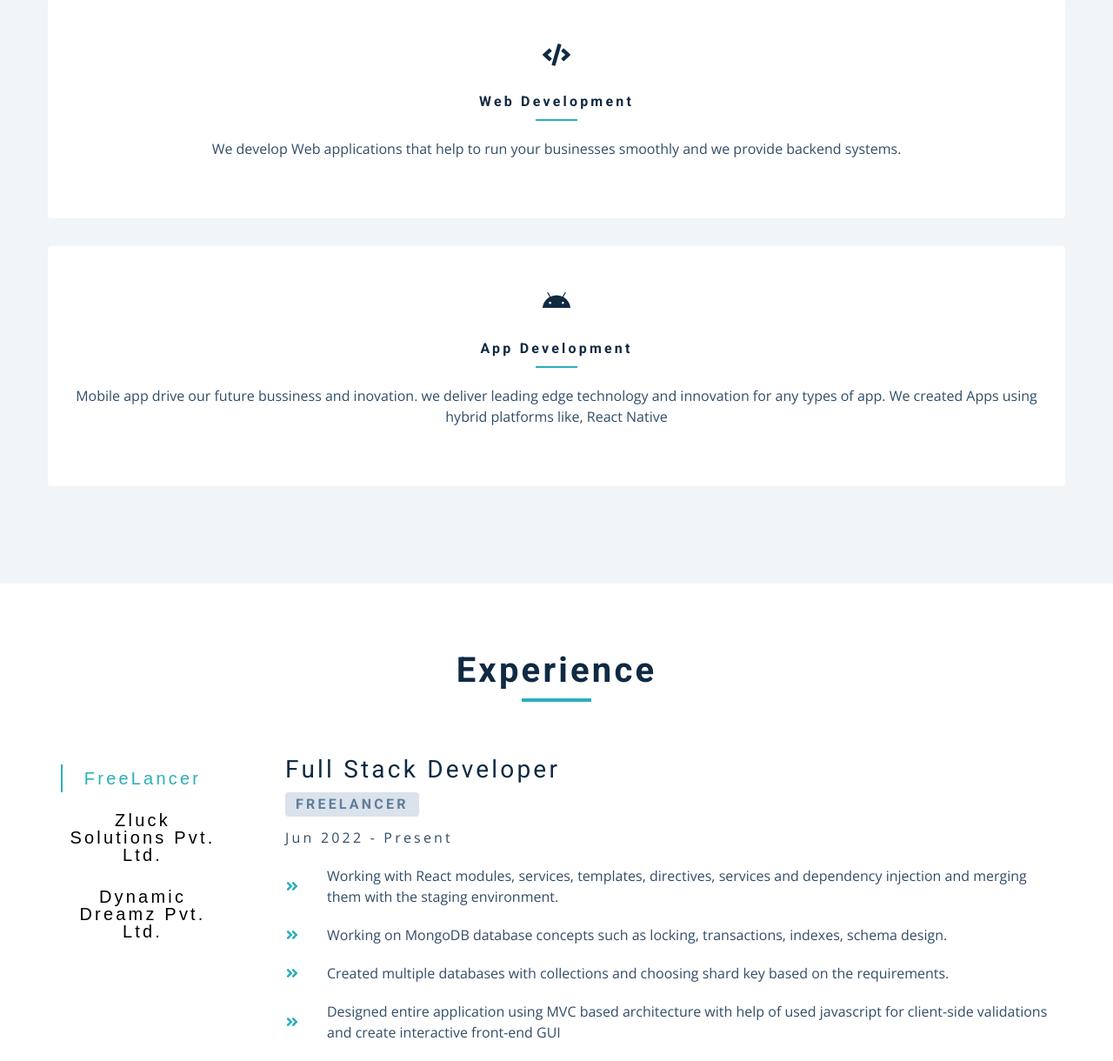
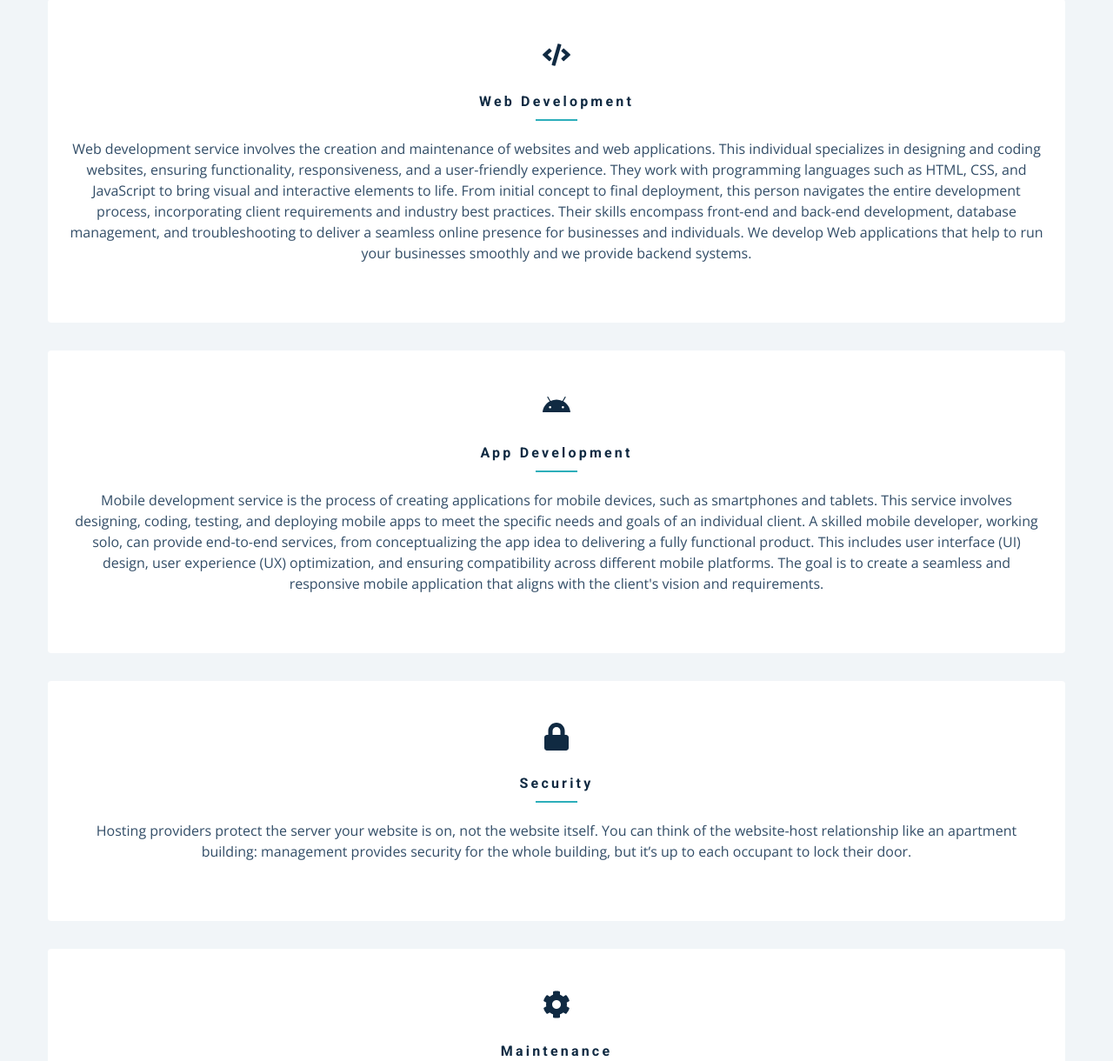
Before and after one commit to Tanypatil98/PortfolioWeb, a Gatsby site: page / in a window 1280 px wide. Shown: the part 1001-2221 px from the top of the page at 87% size. Built offline with nearby package versions, Linux system fonts and the light colour scheme; Gatsby itself is replaced by a stand-in of ours.

Commit message:
Update services.js

```diff
--- a/src/constants/services.js
+++ b/src/constants/services.js
@@ -1,17 +1,29 @@
 import React from "react"
-import { FaCode, FaSketch, FaAndroid } from "react-icons/fa"
+import { FaCode, FaSketch, FaAndroid, FaLock, FaCog } from "react-icons/fa"
 const services = [
   {
     id: 1,
     icon: <FaCode className="service-icon" />,
     title: "web development",
-    text: `We develop Web applications that help to run your businesses smoothly and we provide backend systems.`,
+    text: `Web development service involves the creation and maintenance of websites and web applications. This individual specializes in designing and coding websites, ensuring functionality, responsiveness, and a user-friendly experience. They work with programming languages such as HTML, CSS, and JavaScript to bring visual and interactive elements to life. From initial concept to final deployment, this person navigates the entire development process, incorporating client requirements and industry best practices. Their skills encompass front-end and back-end development, database management, and troubleshooting to deliver a seamless online presence for businesses and individuals. We develop Web applications that help to run your businesses smoothly and we provide backend systems.`,
   },
   {
     id: 2,
     icon: <FaAndroid className="service-icon" />,
     title: "app development",
-    text: `Mobile app drive our future bussiness and inovation. we deliver leading edge technology and innovation for any types of app. We created Apps using hybrid platforms like, React Native `,
+    text: `Mobile development service is the process of creating applications for mobile devices, such as smartphones and tablets. This service involves designing, coding, testing, and deploying mobile apps to meet the specific needs and goals of an individual client. A skilled mobile developer, working solo, can provide end-to-end services, from conceptualizing the app idea to delivering a fully functional product. This includes user interface (UI) design, user experience (UX) optimization, and ensuring compatibility across different mobile platforms. The goal is to create a seamless and responsive mobile application that aligns with the client's vision and requirements.`,
+  },
+  {
+    id: 3,
+    icon: <FaLock className="service-icon" />,
+    title: "Security",
+    text: `Hosting providers protect the server your website is on, not the website itself. You can think of the website-host relationship like an apartment building: management provides security for the whole building, but it’s up to each occupant to lock their door.`,
+  },
+  {
+    id: 4,
+    icon: <FaCog className="service-icon" />,
+    title: "Maintenance",
+    text: `Maintenance service involves tasks such as bug fixes, software patches, updates, and enhancements, all of which are managed and executed by the designated person. The individual overseeing the maintenance ensures the smooth functioning of the software, addressing issues promptly, and implementing improvements as needed. This personalized approach allows for efficient communication and a tailored response to the specific requirements of the software and the user.`,
   },
 ]
 
```
